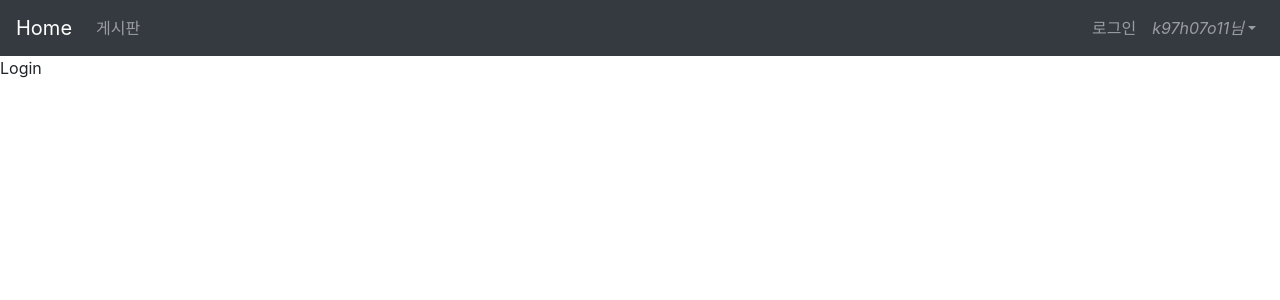
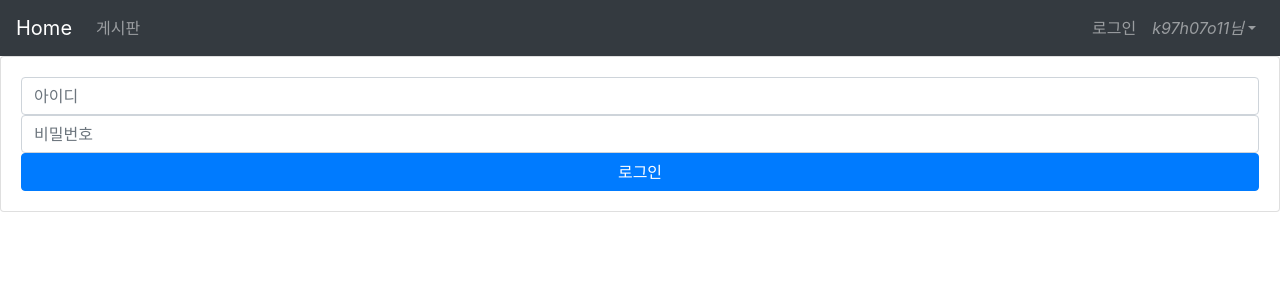
Before and after one commit to k97h07o11/board, a Vue app in the folder frontend/: page /login in a window 1280 px wide. Shown: the top 300 px of the page. Built offline with nearby package versions, Linux system fonts and the light colour scheme.

Commit message:
:sparkles: 로그인 View 구현

```diff
--- a/frontend/src/api/user.js
+++ b/frontend/src/api/user.js
@@ -4,8 +4,19 @@ function join(data) {
   return http.post(`/users/join`, data);
 }
 
-function login(data) {
-  return http.post(`/users/login`, data);
+function login(username, password) {
+  return http.post(
+    `/users/login`,
+    {
+      grant_type: "authorization_code",
+    },
+    {
+      auth: {
+        username: username,
+        password: password,
+      },
+    }
+  );
 }
 
 export { join, login };
--- a/frontend/src/views/user/LoginView.vue
+++ b/frontend/src/views/user/LoginView.vue
@@ -1,11 +1,50 @@
 <template>
-  <div>Login</div>
+  <div>
+    <b-card>
+      <b-form>
+        <b-form-input
+          type="text"
+          id="username"
+          name="username"
+          v-model="username"
+          placeholder="아이디"
+        ></b-form-input>
+
+        <b-form-input
+          type="password"
+          id="password"
+          name="password"
+          v-model="password"
+          placeholder="비밀번호"
+        ></b-form-input>
+
+        <b-button variant="primary" block @click="login">로그인</b-button>
+      </b-form>
+    </b-card>
+  </div>
 </template>
 
 <script>
+import { login } from "@/api/user";
+
 export default {
   name: "LoginView",
+  data() {
+    return {
+      username: "",
+      password: "",
+    };
+  },
+  methods: {
+    login: function () {
+      login(this.username, this.password)
+        .then((response) => {
+          console.log(response);
+        })
+        .catch((error) => {
+          console.log(error);
+        });
+    },
+  },
 };
 </script>
-
-<style></style>
```
